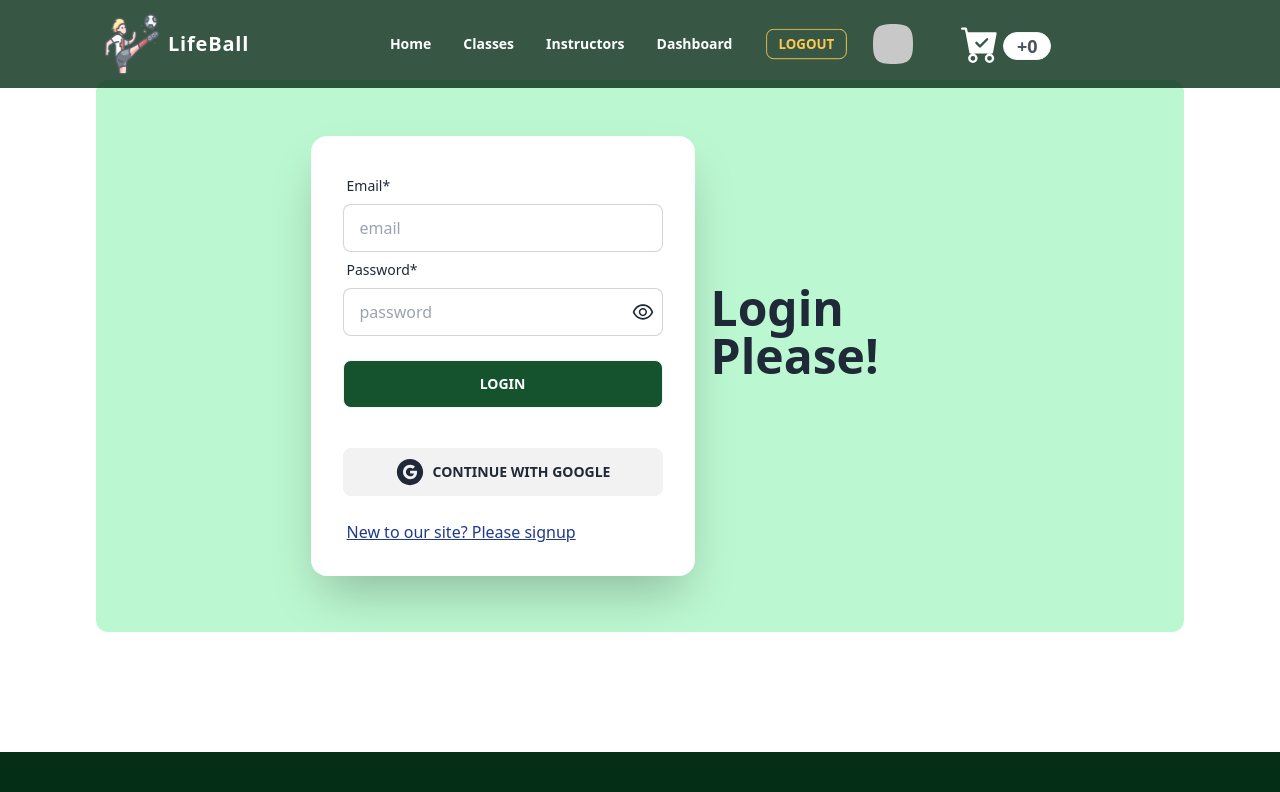
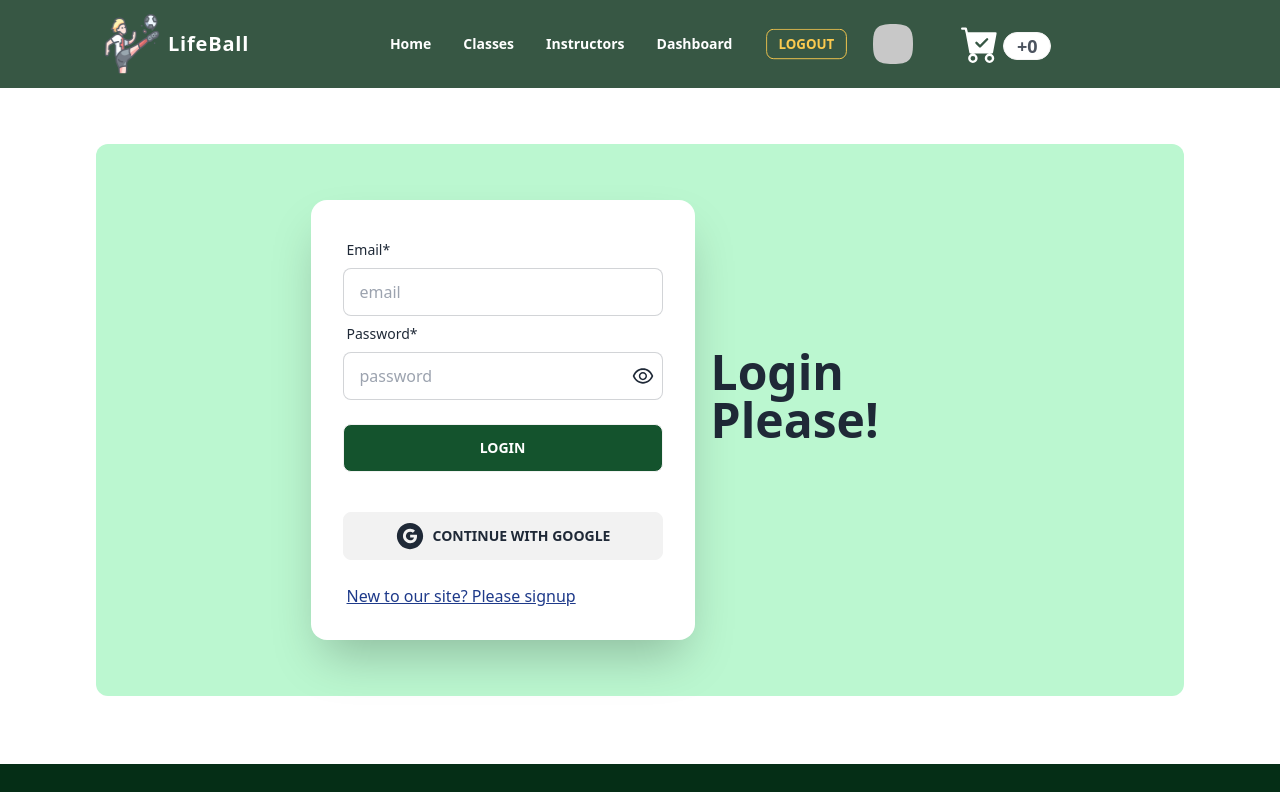
Before and after one commit to Salman-165324/lifeBall-sports-summer-camp-client, a React (Vite) app: page /login in a window 1280 px wide. Shown: the top 792 px of the page. Built offline with nearby package versions, Linux system fonts and the light colour scheme; no server answers; sample sign-in values are in the browser's storage.

Commit message:
Did some adjustment to the login, signup, classes, instructors page due to fixing the navbar on top

```diff
--- a/src/components/pages/classesPage/ClassCard.jsx
+++ b/src/components/pages/classesPage/ClassCard.jsx
@@ -78,7 +78,7 @@ const ClassCard = ({ singleClass }) => {
   return (
     <div>
       <section className="text-gray-600 body-font overflow-hidden">
-        <div className="container px-5 py-24 mx-auto">
+        <div className="container px-5 py-14 mx-auto">
           <div className="lg:w-4/5 mx-auto flex flex-wrap">
             <img
               alt="ecommerce"
--- a/src/components/pages/classesPage/Classes.jsx
+++ b/src/components/pages/classesPage/Classes.jsx
@@ -6,7 +6,7 @@ const Classes = () => {
   const [classes] = useClassData();
   return (
     <div>
-      <div className="mt-16">
+      <div className=" pt-40 md:pt-48">
         <SectionTitle title={"All the Classes"}></SectionTitle>
       </div>
       <div>
--- a/src/components/pages/instructorsPage/InstructorCard.jsx
+++ b/src/components/pages/instructorsPage/InstructorCard.jsx
@@ -12,7 +12,7 @@ const InstructorCard = ({ instructor }) => {
   return (
     <div>
       <section className="text-gray-600 body-font overflow-hidden">
-        <div className="container px-5 py-24 mx-auto">
+        <div className="container px-5 py-14 mx-auto">
           <div className="lg:w-4/5 mx-auto flex flex-wrap">
             <img
               alt="ecommerce"
--- a/src/components/pages/instructorsPage/Instructors.jsx
+++ b/src/components/pages/instructorsPage/Instructors.jsx
@@ -8,7 +8,7 @@ const Instructors = () => {
 
   return (
     <div>
-      <div className="mt-16">
+      <div className="pt-40 md:pt-48">
         <SectionTitle title={"All the Instructors"}></SectionTitle>
       </div>
       <div>
--- a/src/components/shared/Login.jsx
+++ b/src/components/shared/Login.jsx
@@ -73,8 +73,8 @@ const Login = () => {
       });
   };
   return (
-    <div>
-      <div className="primary-container ">
+    <div className="pt-20 pb-7 md:pt-36">
+      <div className="secondary-container">
         <div className="hero bg-green-200 rounded-xl py-10">
           <div className="hero-content flex-col lg:flex-row-reverse">
             <div className="text-center lg:text-left">
--- a/src/components/shared/Navbar.jsx
+++ b/src/components/shared/Navbar.jsx
@@ -69,7 +69,7 @@ const Navbar = () => {
   //   </>
   // );
   return (
-    <div className="bg-green-950 text-white  lg:opacity-80 w-full fixed">
+    <div className="bg-green-950 text-white  lg:opacity-80 w-full fixed z-50">
       <div className="drawer secondary-container ">
         <input id="my-drawer-3" type="checkbox" className="drawer-toggle" />
         <div className="drawer-content flex flex-col">
--- a/src/components/shared/SignUp.jsx
+++ b/src/components/shared/SignUp.jsx
@@ -98,7 +98,7 @@ const SignUp = () => {
   };
 
   return (
-    <div className="primary-container ">
+    <div className="secondary-container pt-20 pb-7 md:pt-36">
       <div className="hero bg-green-200 rounded-xl py-10">
         <div className="hero-content flex-col lg:flex-row-reverse">
           <div className="text-center lg:text-left">
--- a/src/index.css
+++ b/src/index.css
@@ -4,7 +4,7 @@
 
 
 .primary-container{
-    @apply mx-auto px-0 md:px-16 lg:px-24 py-20 container
+    @apply mx-auto px-0 md:px-16 lg:px-24 py-16 md:py-20 container
 }
 
 .secondary-container{
```
